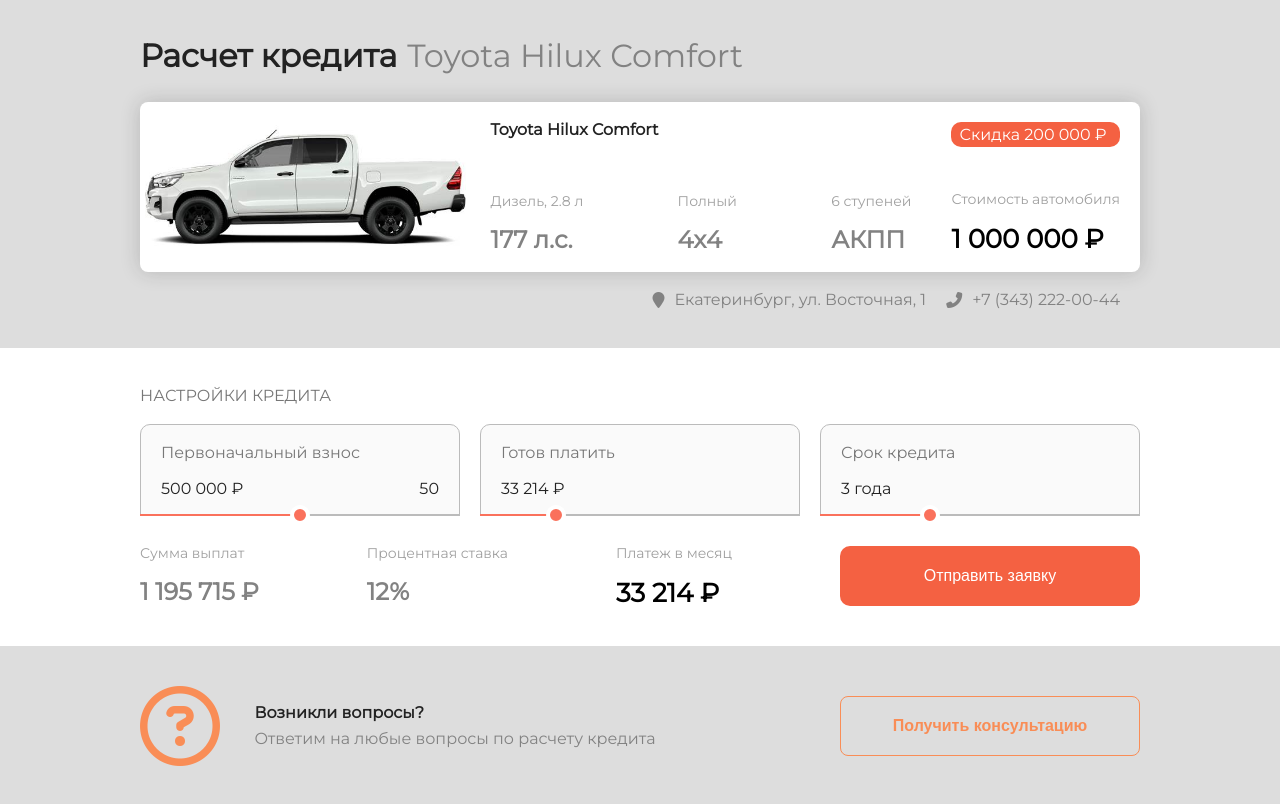
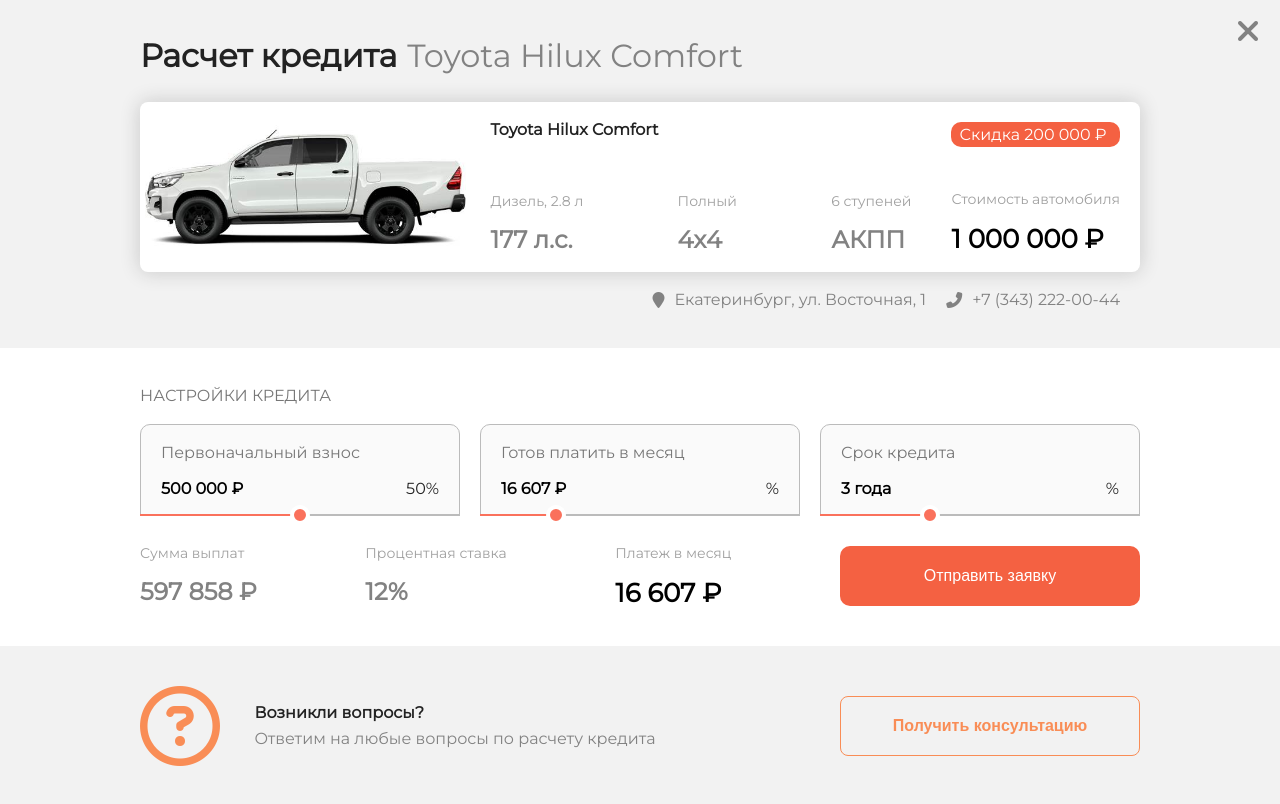
Before and after one commit to feteneri/car-credit, an Angular app: page /car/1 in a window 1280 px wide. Built offline with nearby package versions, Linux system fonts and the light colour scheme.

Commit message:
getTermByMonthlyPayment now is working more correct

```diff
--- a/src/app/calculator.service.ts
+++ b/src/app/calculator.service.ts
@@ -1,5 +1,6 @@
 import { Injectable } from '@angular/core';
 import { config, Config } from '../config';
+import { SSL_OP_SSLEAY_080_CLIENT_DH_BUG } from 'constants';
 
 const MONTHS_IN_YEAR = 12;
 
@@ -21,16 +22,19 @@
   termValue: number = 0;
   maxTerm: number = 0;
   minTerm: number = 0;
+  termStep: number = 0;
   totalSumm: number = 0;
   monthlyPayment: number = 0;
   altValueFirstPay: number = 0;
-  altValueTerm: number = 0;
+  target: number = 0;
 
   constructor(carPrice: number) {
     this.carPrice = carPrice;
     this.creditRate = config.creditRate;
     this.minTerm = config.minTerm;
     this.maxTerm = config.maxTerm;
+    this.termStep = config.termStep;
+    this.firstPaymentValue = Math.round(carPrice * config.firstPaymentValueCoeff);
     this.updateTermValue();
     this.updateMonthlyPayment();
     this.updateWillPayRange();
@@ -38,13 +42,13 @@
 
     this.minFirstPayment = carPrice * config.minFirstPaymentCoeff;
     this.maxFirstPayment = carPrice * config.maxFirstPaymentCoeff;
-    this.firstPaymentValue = Math.round(carPrice * config.firstPaymentValueCoeff);
-    this.firstPaymentStep = Math.round((this.maxFirstPayment - this.minFirstPayment) / 10);
+    this.firstPaymentStep = carPrice / 10;
     this.altValueFirstPay = (this.firstPaymentValue / carPrice) * 100;
-    this.altValueTerm = this.termValue / 12;
   }
 
   /* change handlers */
+  getBaseLog = (x: number, y: number): number => Math.log(y) / Math.log(x);
+
   onChangeFirstPaymentValue = value => {
     console.log('onChangeFirstPaymentValue');
     this.firstPaymentValue = value;
@@ -55,17 +59,16 @@
   };
 
   onChangeWillPayValue = (value: number) => {
-    console.log('onChangeWillPayValue');
     this.willPayValue = value;
     this.termValue = this.getTermByMonthlyPayment();
   };
 
   onChangeTermValue = (value: number) => {
-    console.log('onChangeTermValue');
     this.termValue = value;
     this.updateMonthlyPayment();
     this.updateWillPayRange();
     this.updateTotalSumm();
+
   };
   /* end: change handlers */
 
@@ -112,9 +115,8 @@
   getTermByMonthlyPayment = () => {
     const summ = this.getCreditSumm();
     const percent = this.getMonthlyPercent();
-    return getBaseLog(
-      1 + percent,
-      (summ + this.willPayValue - percent * summ) / (this.willPayValue - percent * summ)
+    return Math.round(getBaseLog
+      (1.01,(1+(0.01/((this.willPayValue/summ)-0.01))))
     );
   };
 
--- a/src/app/car-credit-calc/car-credit-calc.component.html
+++ b/src/app/car-credit-calc/car-credit-calc.component.html
@@ -12,7 +12,7 @@
       [onChange]="calc.onChangeFirstPaymentValue"
     ></app-credit-range>
     <app-credit-range
-      [title]="'Готов платить'"
+      [title]="'Готов платить в месяц'"
       [min]="calc.minWillPay"
       [max]="calc.maxWillPay"
       [step]="calc.willPayStep"
--- a/src/app/car-credit-calc/car-credit-calc.component.scss
+++ b/src/app/car-credit-calc/car-credit-calc.component.scss
@@ -1,6 +1,10 @@
+
 .car-credit-calc {
   background: white;
   padding: 40px 0;
+
+
+
   &__title {
     text-align: left;
     text-transform: uppercase;
@@ -11,6 +15,9 @@
     display: flex;
     justify-content: space-between;
     margin: 20px 0 30px 0;
+    @media screen and (max-width: 1024px) {
+      flex-wrap: wrap;
+    }
   }
 
   &__values {
--- a/src/app/car-credit/car-credit.component.html
+++ b/src/app/car-credit/car-credit.component.html
@@ -1,6 +1,9 @@
 <div ngClass="car-credit">
   <div ngClass="background">
     <div ngClass="container car-credit__container">
+      <a [routerLink]="[catalog]" ngClass="popup__return-button" >
+        <button ngClass="car-credit__cross-button"><i class="fas fa-times fa-2x" ></i></button>
+      </a>
       <div ngClass="car-credit__title">
         <div ngClass="car-credit__title-calc">Расчет кредита</div>
         <div ngClass="car-credit__title-model">
--- a/src/app/car-credit/car-credit.component.scss
+++ b/src/app/car-credit/car-credit.component.scss
@@ -4,6 +4,17 @@
   display: flex;
   flex-direction: column;
   min-height: 100vh;
+
+  &__cross-button {
+    background-color: transparent;
+    border: none;
+    color: #828282;
+    padding: 10px;
+    position: absolute;
+    right: 10px;
+    top: 5px;
+    }
+
   &__grow {
     flex-grow: 1;
   }
--- a/src/app/car-credit/car-credit.component.ts
+++ b/src/app/car-credit/car-credit.component.ts
@@ -1,4 +1,4 @@
-import { Component, OnInit } from '@angular/core';
+import { Component, OnInit, Input } from '@angular/core';
 import { Router, ActivatedRoute } from '@angular/router';
 import { carsList } from '../../assets/cars';
 
--- a/src/app/credit-range/credit-range.component.html
+++ b/src/app/credit-range/credit-range.component.html
@@ -4,7 +4,7 @@
     <div ngClass="credit-range__values-value">
       {{ units === 'rubles' ? (value | rubles) : units === 'months' ? (value | period) : value }}
     </div>
-    <div ngClass="credit-range__values-alt-value">{{ altValue }}</div>
+    <div ngClass="credit-range__values-alt-value">{{ altValue }}%</div>
   </div>
   <input
     ngClass="credit-range__input"
--- a/src/app/credit-range/credit-range.component.scss
+++ b/src/app/credit-range/credit-range.component.scss
@@ -19,6 +19,7 @@
   background-color: #fafafa;
   padding: 20px;
   padding-bottom: 0;
+  min-width:70px;
 
   &__title {
     color: #777;
@@ -28,6 +29,10 @@
   &__values {
     display: flex;
     justify-content: space-between;
+    &-value {
+      color:black;
+      font-weight:700;
+    }
   }
 
   &__input {
--- a/src/app/labeled-value/labeled-value.component.scss
+++ b/src/app/labeled-value/labeled-value.component.scss
@@ -1,6 +1,9 @@
 .labeled-value {
   flex-grow: 1;
   text-align: left;
+  @media screen and (max-width: 1024px) {
+    flex-wrap: wrap;
+  }
 
   &__label {
     font-size: 14px;
--- a/src/app/popup/popup.component.scss
+++ b/src/app/popup/popup.component.scss
@@ -20,8 +20,13 @@
 
     &-wrapper {
       padding: 40px 20px;
+      display:flex;
+      flex-direction:column;
+      justify-content:space-between;
+      align-items: center;
     }
-  }
+    }
+
   &__cross-button {
     background-color: transparent;
     border: none;
@@ -33,24 +38,31 @@
 
   &__img {
     color: #f98d56;
-    padding-bottom: 20px;
+    margin-bottom:40px;
   }
   &__title {
     font-size: 18px;
     font-weight: 900;
-    padding-bottom: 20px;
+    margin-bottom:20px;
   }
   &__p {
-    padding-bottom: 20px;
     color: #828282;
     font-weight: 700;
+    margin-bottom:20px;
   }
   &__return-button {
     background-color: #f98d56;
-    width: 200px;
-    height: 50px;
     color: white;
     border: none;
     border-radius: 8px;
+    width:300px;
+    height: 60px;
+    text-align: center;
+    font-size: 24px;
   }
 }
+
+
+a {
+    text-decoration:none;
+  }
--- a/src/config.ts
+++ b/src/config.ts
@@ -13,10 +13,10 @@
   minFirstPaymentCoeff: 0.1, // минимальное значение первоначального взноса в долях
   maxFirstPaymentCoeff: 0.9, // максимальное значение первоначального взноса в долях
   firstPaymentValueCoeff: 0.5, // значение первоначального взноса по умолчанию в процентах от стоимости
-  willPayStep: 10000, // шаг ползунка готов платить
+  willPayStep: 50000, // шаг ползунка готов платить
   minTerm: 12, // минимальное значение ползунка срок кредита в месяцах
   maxTerm: 84, // максимальное значение ползунка срок кредита в месяцах
-  termStep: 3, // шаг ползунка срок кредита
+  termStep: 6, // шаг ползунка срок кредита
   creditRate: 12, // процентная ставка
 
 };
--- a/src/styles.scss
+++ b/src/styles.scss
@@ -13,7 +13,7 @@
 }
 
 .background {
-  background-color: #ddd;
+  background-color: #f2f2f2;
 }
 
 $mobile: '(max-width: 1024px)';
```
